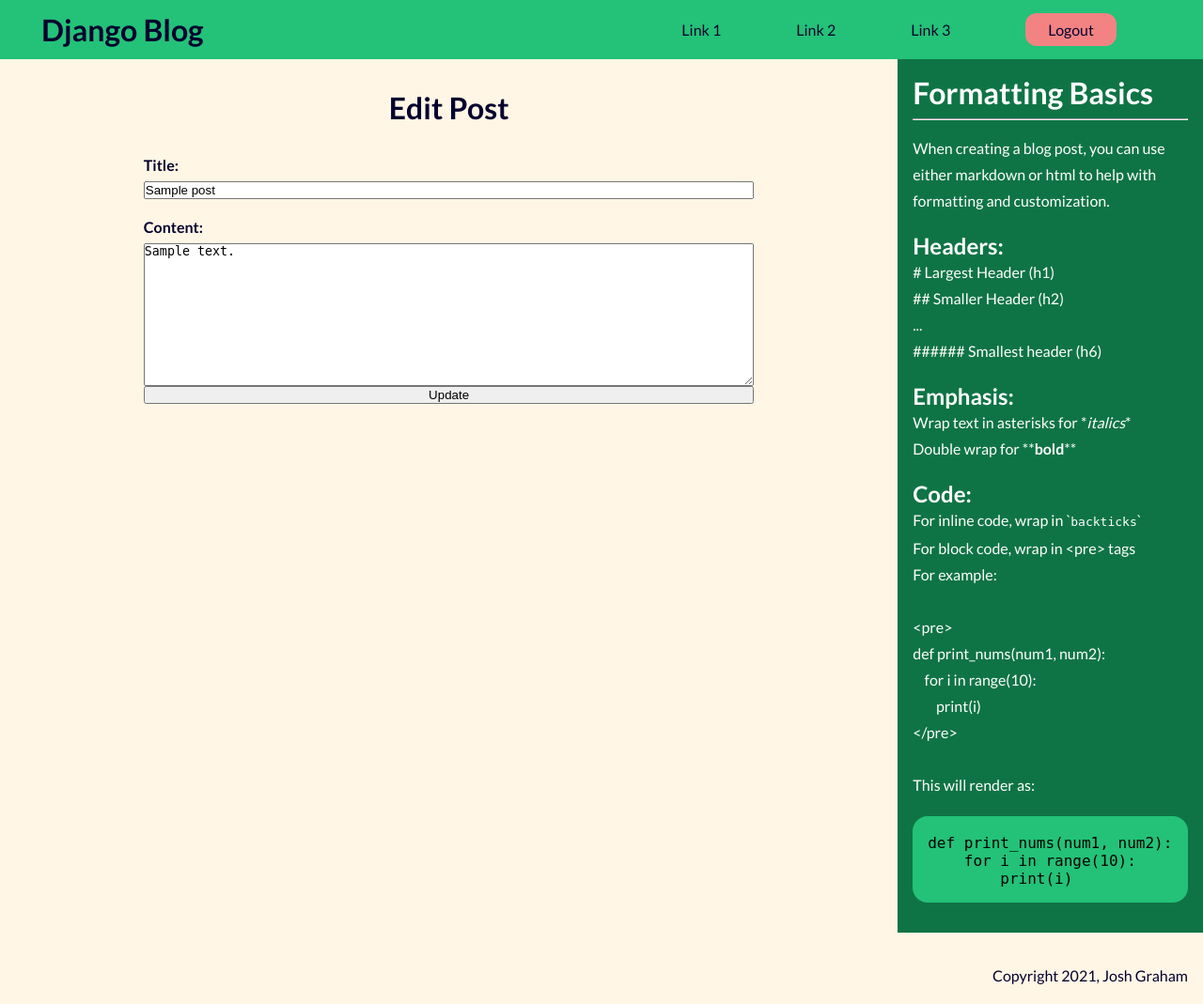
After one commit to JoshGraham14/django-blog, a Django app: a page that uses blog/templates/editpost.html in a window 1280 px wide. The commit adds this page. Shown: the whole page at 94% size. Run offline with Django 3.2, Linux system fonts and the light colour scheme; tables that the repository leaves empty hold one stand-in row (values such as "Sample post").

Commit message:
Added basic post editing functionality

```diff
--- a/blog/models.py
+++ b/blog/models.py
@@ -1,6 +1,8 @@
 from django.db import models
 from django.contrib.auth.models import User
 from django.utils.text import slugify
+from django.urls import reverse
+from django.utils import timezone
 
 STATUS = (
     (0, 'Draft'),
@@ -25,5 +27,8 @@ class Post(models.Model):
         self.slug = slugify(self.title)
         super(Post, self).save(*args, **kwargs)
 
+    def get_absolute_url(self):
+        return reverse('post_detail', kwargs={'slug': self.slug})
+
     def __str__(self):
         return self.title
--- /dev/null
+++ b/blog/templates/editpost.html
@@ -0,0 +1,53 @@
+{% extends "base.html" %}
+{% block content %}
+    <h1>Edit Post</h1>
+
+    <form class='new-post-form' action="" method="POST">
+        {% csrf_token %}
+        {{ form }}
+        <input type="submit" value="Update">
+    </form>
+{% endblock content %}
+
+{% block side-bar %}
+    <h1>Formatting Basics</h1>
+    <hr>
+    <p>
+        When creating a blog post, you can use either markdown or html to help
+        with formatting and customization.
+    </p>
+    <br>
+    <h2>Headers: </h2>
+    <p>
+        # Largest Header (h1) <br>
+        ## Smaller Header (h2) <br>
+        ... <br>
+        ###### Smallest header (h6) <br>
+    </p>
+    <br>
+    <h2>Emphasis: </h2>
+    <p>
+        Wrap text in asterisks for *<em>italics</em>*<br>
+        Double wrap for **<b>bold</b>**
+    </p>
+    <br>
+    <h2>Code: </h2>
+    <p>
+        For inline code, wrap in `<code>backticks</code>`<br>
+        For block code, wrap in &lt;pre&gt; tags<br>
+        For example:<br><br>
+        &lt;pre&gt;<br>
+        def print_nums(num1, num2):<br>
+        &nbsp;&nbsp;&nbsp;&nbsp;for i in range(10):<br>
+        &nbsp;&nbsp;&nbsp;&nbsp;&nbsp;&nbsp;&nbsp;&nbsp;print(i)<br>
+        &lt;/pre&gt;<br><br>
+        This will render as:
+    </p>
+    <br>
+<pre>
+
+def print_nums(num1, num2):
+    for i in range(10):
+        print(i)
+</pre>
+{% endblock side-bar %}
--- a/blog/urls.py
+++ b/blog/urls.py
@@ -3,11 +3,10 @@ from django.urls import path
 
 urlpatterns = [
     path('', views.index, name='home'),
-    path('post/<slug:slug>', views.post_detail, name='post_detail'),
+    path('post/<slug:slug>/', views.post_detail, name='post_detail'),
     path('login/', views.login_page, name='login_page'),
     path('register/', views.register, name='register'),
     path('logout/', views.logout_user, name='logout_page'),
-    path('new-post/', views.new_post, name='new_post')
+    path('new-post/', views.new_post, name='new_post'),
+    path('post/<slug:slug>/edit/', views.UpdatePostView.as_view(), name='edit_post')
 ]
-
-# path('<slug:slug>', views.PostDetail.as_view(), name='post_detail'),
--- a/blog/views.py
+++ b/blog/views.py
@@ -1,5 +1,5 @@
 from django.shortcuts import render, redirect
-from django.views import generic
+from django.views.generic import UpdateView
 from django.contrib.auth.forms import UserCreationForm
 from django.contrib import messages
 from django.contrib.auth import authenticate, login, logout
@@ -70,10 +70,15 @@ def new_post(request):
     return render(request, 'newpost.html', context)
 
 
+class UpdatePostView(UpdateView):
+    model = Post
+    template_name = 'editpost.html'
+    fields = ['title', 'content']
+
+
 def post_detail(request, slug):
     post = Post.objects.filter(slug=slug)
-    context = {'post': post[0]}
-    print(context['post'])
+    context = {'post': post[0], 'user': request.user}
     return render(request, 'postdetail.html', context)
 
 
```
Also changed, not shown: blog/templates/postdetail.html (+7 -0 lines).
